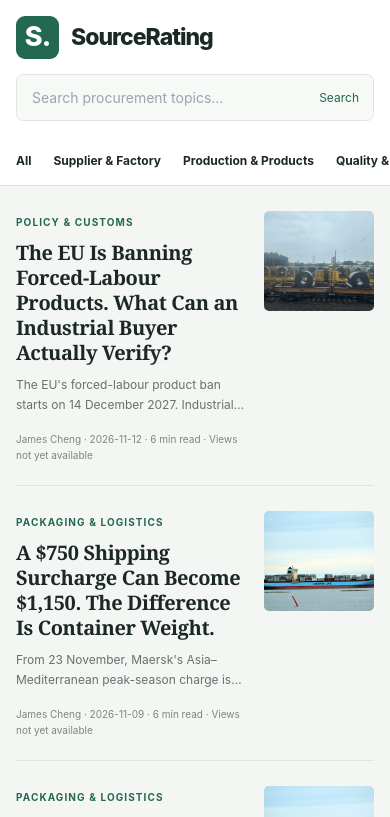
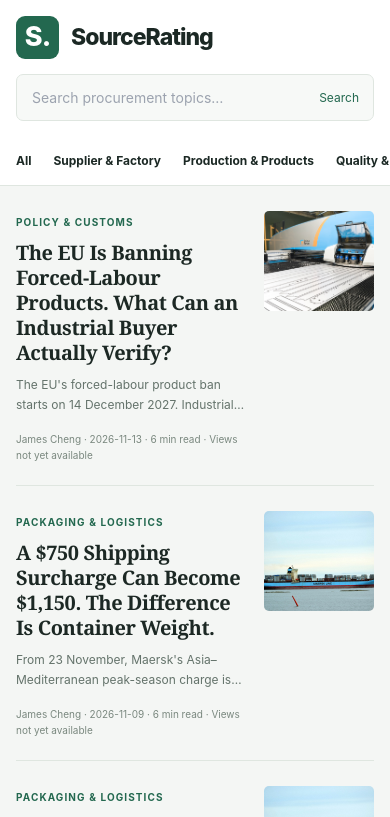
Before and after one commit to Jamescheng2022/sourcerating-website, a Next.js app: page / in a window 390 px wide. Shown: the top 817 px of the page. Built offline with nearby package versions, Linux system fonts and the light colour scheme; no server answers.

Commit message:
Apply independent review: unique rights-attributed cover and two mobile-ready field photographs

```diff
--- a/src/content/blog/eu-forced-labour-regulation-industrial-supplier-evidence-2027.ts
+++ b/src/content/blog/eu-forced-labour-regulation-industrial-supplier-evidence-2027.ts
@@ -5,17 +5,20 @@ export const euForcedLabourIndustrialPost: BlogPost = {
   "title": "The EU Is Banning Forced-Labour Products. What Can an Industrial Buyer Actually Verify?",
   "seoTitle": "EU Forced Labour Regulation 2027: Supplier Evidence for Industrial Buyers",
   "excerpt": "The EU's forced-labour product ban starts on 14 December 2027. Industrial buyers should map the actual manufacturing chain, not mistake quality certificates or a supplier declaration for proof of labour conditions.",
-  "date": "2026-11-12",
+  "date": "2026-11-13",
   "category": "Policy & Customs",
   "layout": "editorial",
   "readTime": "6 min read",
   "sections": [],
   "coverImage": {
-    "src": "/images/blog/cbam-20261106-steel-coils.jpg",
-    "width": 1600,
-    "height": 1200,
-    "alt": "Steel coils carried on rail wagons near Port Kembla, an illustrative photograph of industrial supply chains",
-    "caption": "Steel products can pass through several production and sales entities. Photo: JustARandomEditor123 / [Wikimedia Commons](https://commons.wikimedia.org/wiki/File:Steel_Coils_at_Port_Kembla.jpg), [CC BY-SA 4.0](https://creativecommons.org/licenses/by-sa/4.0/); resized for web. Archival illustration, not an investigation of the photographed facility."
+    "src": "/images/blog/flr-factory-cover-desktop-20261113.jpg",
+    "mobileSrc": "/images/blog/flr-factory-cover-mobile-20261113.jpg",
+    "width": 1280,
+    "height": 854,
+    "mobileWidth": 330,
+    "mobileHeight": 220,
+    "alt": "Metal-forming equipment inside a security-door production workshop, used as a generic supply-chain illustration",
+    "caption": "An industrial workshop can involve multiple production steps. Photo: Karolis zilius / [Wikimedia Commons](https://commons.wikimedia.org/wiki/File:Security-doors-factory.jpg), [CC BY-SA 4.0](https://creativecommons.org/licenses/by-sa/4.0/); Wikimedia thumbnail resized. Illustrative photo only: no forced-labour finding or endorsement is implied."
   },
   "articleBody": [
     {
@@ -37,6 +40,17 @@ export const euForcedLabourIndustrialPost: BlogPost = {
     {
       "type": "paragraph",
       "text": "Start from the item actually being purchased: its description, critical subcomponents, producing sites and processing steps. A fabricated bracket with purchased fasteners and outsourced coating has a different map from a one-piece casting. Document what is known, what is based only on a supplier declaration, and what remains unverified. The aim is not to generate a glossy compliance badge. It is to make a sensible procurement decision with an evidence trail."
+    },
+    {
+      "type": "illustration",
+      "src": "/images/blog/flr-robotic-welding-desktop-20261113.jpg",
+      "mobileSrc": "/images/blog/flr-robotic-welding-mobile-20261113.jpg",
+      "width": 1280,
+      "height": 508,
+      "mobileWidth": 330,
+      "mobileHeight": 131,
+      "alt": "Robot welding cell and protected worker inside a photographed manufacturing facility",
+      "caption": "A welding process is one stage of manufacture, not a complete product-chain record. Photo: Antoniusaw / [Wikimedia Commons](https://commons.wikimedia.org/wiki/File:Welding_Robot_Facility.jpg), [CC BY-SA 4.0](https://creativecommons.org/licenses/by-sa/4.0/); Wikimedia thumbnail resized. This image illustrates manufacturing only and makes no claim about the depicted workplace's labour conditions."
     },
     {
       "type": "heading",
@@ -68,6 +82,17 @@ export const euForcedLabourIndustrialPost: BlogPost = {
     {
       "type": "paragraph",
       "text": "These are **commercial risk controls proposed for buyers**, not a statutory list of five documents. Labour information can be sensitive: request proportionate, lawful evidence and avoid copying unnecessary worker personal data into a purchasing folder. A factory visit or third-party assessment may help on a particular case; neither should be described as proof that forced labour is impossible anywhere in the supply chain."
+    },
+    {
+      "type": "illustration",
+      "src": "/images/blog/flr-mesh-welding-desktop-20261113.jpg",
+      "mobileSrc": "/images/blog/flr-mesh-welding-mobile-20261113.jpg",
+      "width": 960,
+      "height": 1280,
+      "mobileWidth": 500,
+      "mobileHeight": 667,
+      "alt": "Welder fabricating steel mesh within an industrial workshop in Gauteng, South Africa",
+      "caption": "A photographed welding operation shows only one visible production activity. Photo: GlynD / [Wikimedia Commons](https://commons.wikimedia.org/wiki/File:Factory_worker_welding_mesh.jpg), [CC BY-SA 4.0](https://creativecommons.org/licenses/by-sa/4.0/); Wikimedia thumbnail resized. Archive photograph from South Africa; it does not suggest forced labour at the pictured location."
     },
     {
       "type": "heading",
```
